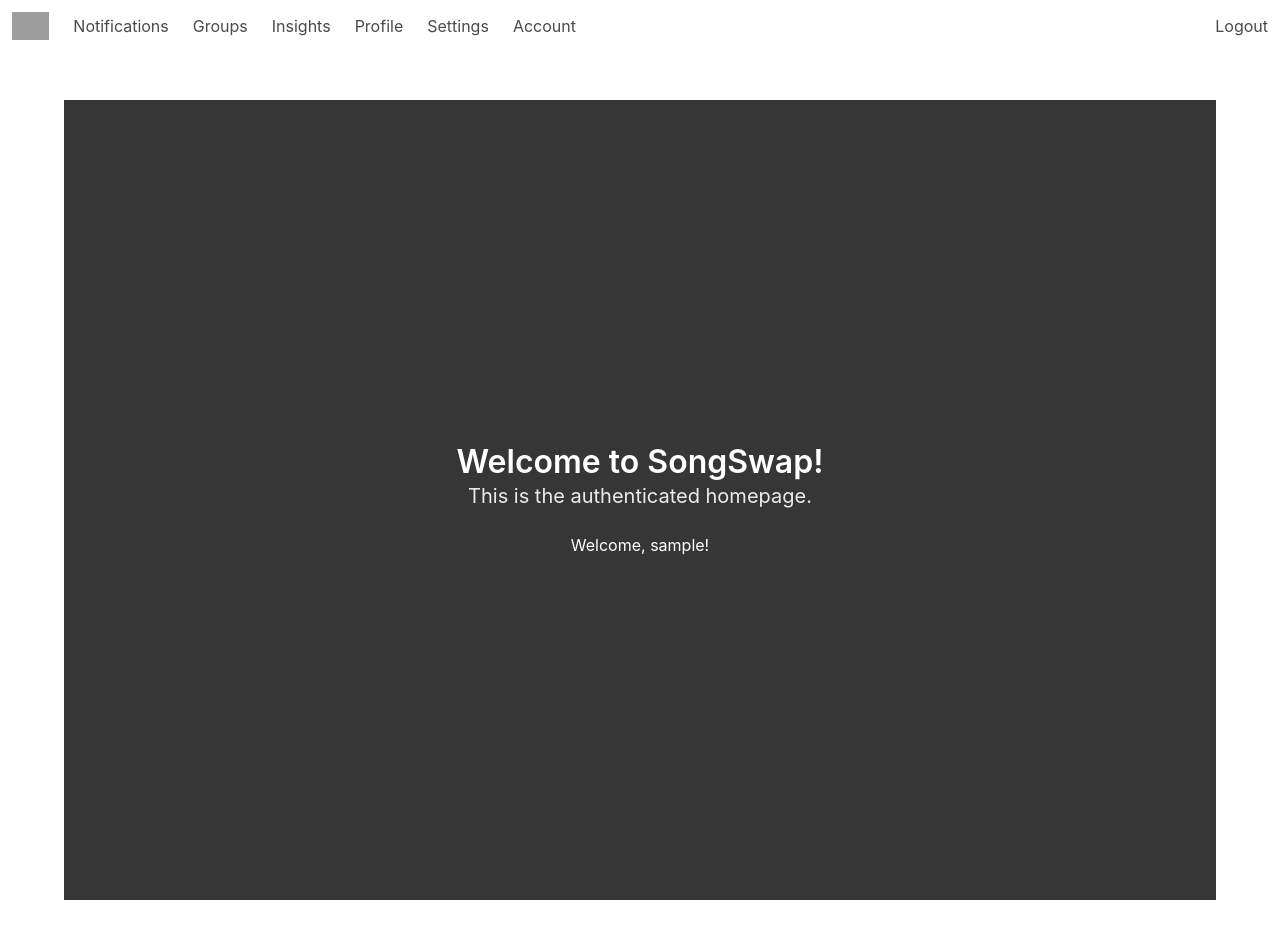
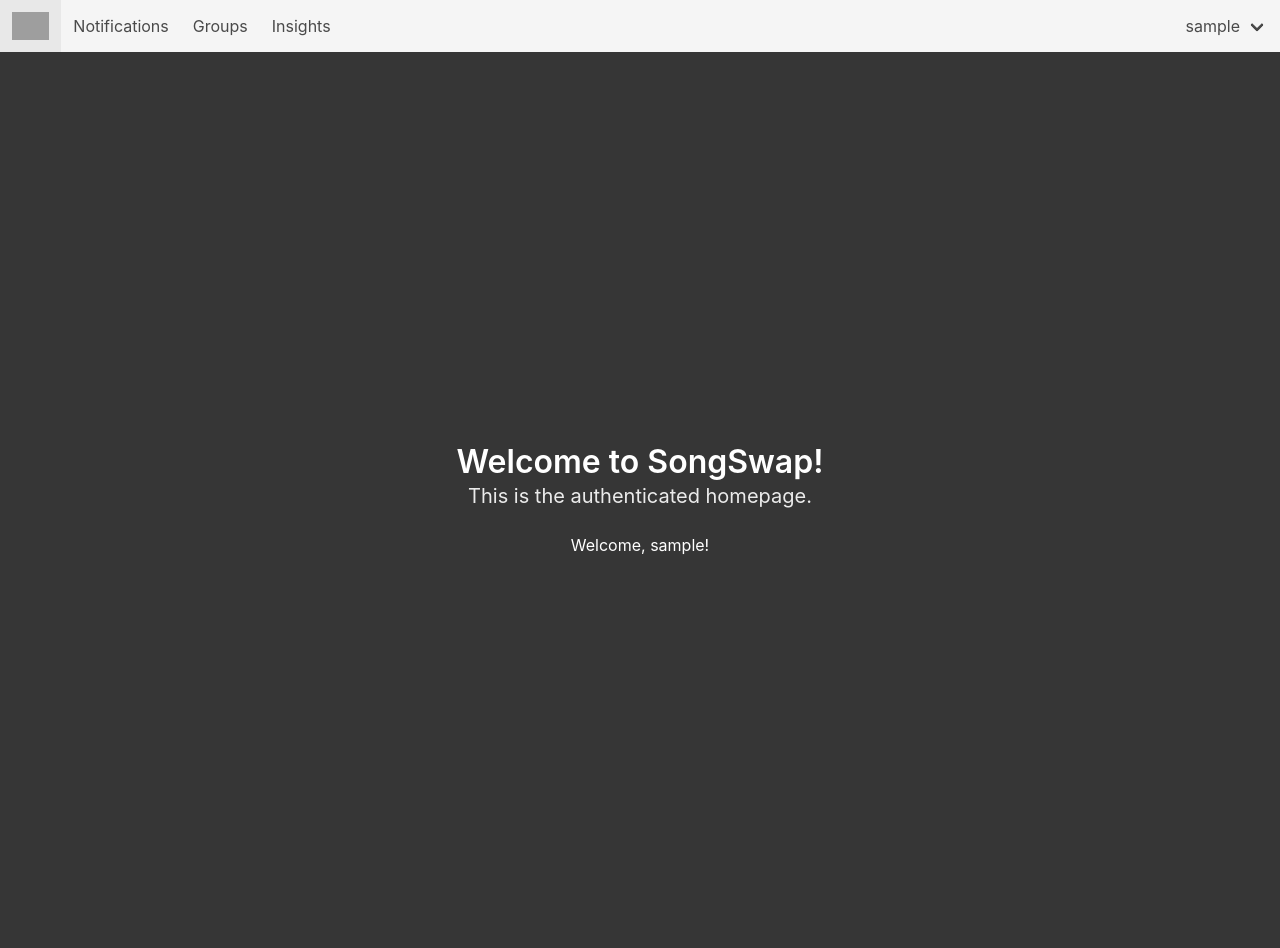
Before and after one commit to SongSwap-social/songswap-app, a Flask app: page /home in a window 1280 px wide. Run offline with Flask 3, Linux system fonts and the light colour scheme; the visitor is signed in with stand-in values (Sample User, id 1); grey boxes are pictures that could not be loaded.

Commit message:
Move navbar to inside hero, make navbar light

```diff
--- a/app/templates/base.html
+++ b/app/templates/base.html
@@ -3,18 +3,21 @@
 <html lang="en">
 
 <head>
+    <meta name="viewport" content="width=device-width, initial-scale=1">
     <meta charset="UTF-8">
     <title>SongSwap</title>
+    <link rel="stylesheet" href="https://maxcdn.bootstrapcdn.com/font-awesome/4.7.0/css/font-awesome.min.css">
     <link rel="stylesheet" href="https://cdn.jsdelivr.net/npm/bulma@0.9.4/css/bulma.min.css">
+    <link rel="stylesheet" href="{{ url_for('static', filename='styles.css') }}">
     {% block styles %}{% endblock %}
 </head>
 
 <body>
     {% include 'navbar.html' %}
 
-    <section class="section">
+    <section class="section hero is-dark is-fullheight-with-navbar">
+
         <div class="container">
-
             <!-- Flash message handling -->
             {% with messages = get_flashed_messages(with_categories=true) %}
                 {% if messages %}
--- a/app/templates/navbar.html
+++ b/app/templates/navbar.html
@@ -1,4 +1,4 @@
-<nav class="navbar" role="navigation" aria-label="main navigation">
+<nav class="navbar is-light" role="navigation" aria-label="main navigation">
     <div class="navbar-brand">
         <a class="navbar-item" href="{{ url_for('auth.home') }}">
             <img src="path-to-your-logo" alt="SongSwap">
@@ -11,17 +11,58 @@
             <a class="navbar-item" href="{{ url_for('auth.home') }}">Notifications</a>
             <a class="navbar-item" href="{{ url_for('auth.home') }}">Groups</a>
             <a class="navbar-item" href="{{ url_for('insights.home') }}">Insights</a>
-            <a class="navbar-item" href="{{ url_for('auth.home') }}">Profile</a>
-            <a class="navbar-item" href="{{ url_for('auth.home') }}">Settings</a>
-            <a class="navbar-item" href="{{ url_for('auth.home') }}">Account</a>
             {% endif %}
         </div>
 
         <div class="navbar-end">
-            {% if current_user.is_authenticated %}
-            <a class="navbar-item" href="{{ url_for('auth.logout') }}">Logout</a>
+            {% if not current_user.is_authenticated %}
+            <a class="navbar-item" href="{{ url_for('auth.home') }}">Login</a>
             {% else %}
-            <a class="navbar-item" href="{{ url_for('auth.home') }}">Login</a>
+            <div class="navbar-item has-dropdown is-hoverable is-transparent">
+                <div class="navbar-link">
+                    {{ current_user.username }}
+                </div>
+                <div class="navbar-dropdown is-right">
+                    <a class="navbar-item" href="{{ url_for('auth.home') }}">
+                        <div>
+                            <span class="icon">
+                                <i class="fa fa-user-circle-o"></i>
+                            </span>
+                            Profile
+                        </div>
+                    </a>
+                    <a class="navbar-item" href="{{ url_for('auth.home') }}">
+                        <div>
+                            <span class="icon">
+                                <i class="fa fa-id-card-o"></i>
+                            </span>
+                            Account
+                        </div>
+                    </a>
+
+                    <hr class="navbar-divider">
+
+                    <a class="navbar-item" href="{{ url_for('auth.home') }}">
+                        <div>
+                            <span class="icon">
+                                <i class="fa fa-bug"></i>
+                            </span>
+                            Report Bug
+                        </div>
+                    </a>
+
+                    <hr class="navbar-divider">
+
+                    <a class="navbar-item" href="{{ url_for('auth.logout') }}">
+                        <div>
+                            <span class="icon">
+                                <i class="fa fa-sign-out"></i>
+                            </span>
+                            Sign Out
+                        </div>
+                    </a>
+                </div>
+            </div>
             {% endif %}
         </div>
     </div>
```
